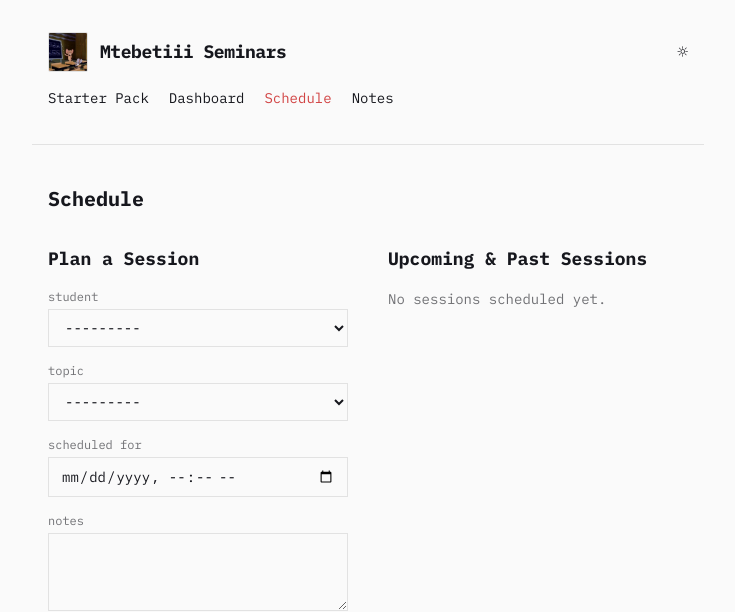
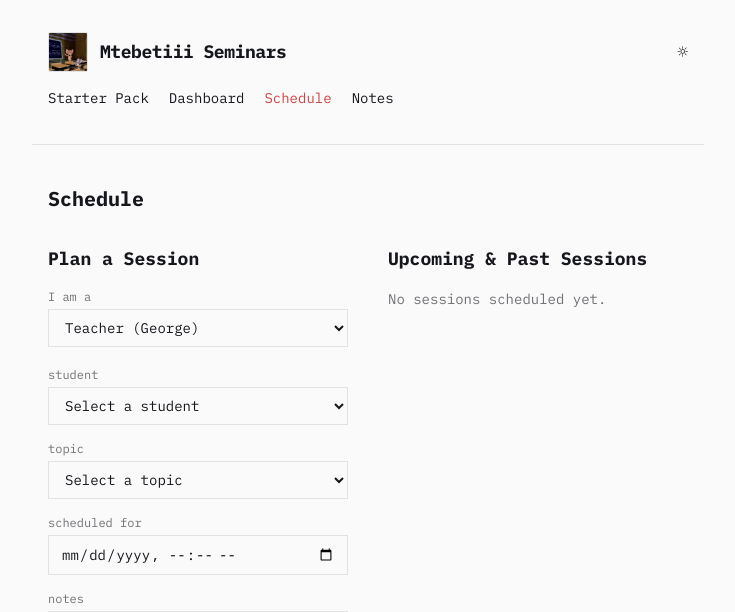
Before and after one commit to GeorgeSichinga/mtebetiii-seminars-planner, a Django app: page /schedule/ in a window 1280 px wide. Shown: the top 612 px of the page, without its empty margins (272-1007 px from the left). Run offline with Django 4.2, Linux system fonts and the light colour scheme; data that the repository does not hold is empty; some libraries are stand-ins or nearby versions.

```diff
--- a/core/forms.py
+++ b/core/forms.py
@@ -39,6 +39,20 @@ class TopicSelectionForm(forms.Form):
 
 
 class SessionForm(forms.ModelForm):
+    student_email = forms.EmailField(
+        required=False,
+        widget=forms.EmailInput(attrs={
+            "class": "w-full border rule bg-transparent px-3 py-2 text-sm focus:outline-none focus:border-[var(--accent)]",
+            "placeholder": "the email you registered with",
+        }),
+    )
+
+    def __init__(self, *args, **kwargs):
+        super().__init__(*args, **kwargs)
+        self.fields["student"].required = False
+        self.fields["student"].empty_label = "Select a student"
+        self.fields["topic"].empty_label = "Select a topic"
+
     class Meta:
         model = Session
         fields = ["student", "topic", "scheduled_for", "notes"]
--- a/core/urls.py
+++ b/core/urls.py
@@ -8,4 +8,5 @@ urlpatterns = [
     path("schedule/", views.schedule, name="schedule"),
     path("notes/", views.notes, name="notes"),
     path("schedule/<int:session_id>/toggle/", views.toggle_session_complete, name="toggle_session_complete"),
+    path("schedule/<int:session_id>/calendar.ics", views.session_ics, name="session_ics"),
 ]
--- a/core/views.py
+++ b/core/views.py
@@ -1,4 +1,8 @@
+from datetime import timedelta
+
 from django.shortcuts import render, redirect, get_object_or_404
+from django.http import HttpResponse
+from django.utils import timezone
 from django.contrib import messages
 from django.db.models import Prefetch
 
@@ -69,8 +73,30 @@ def schedule(request):
 
     if request.method == "POST":
         form = SessionForm(request.POST)
+        role = request.POST.get("role", "teacher")
+
         if form.is_valid():
-            form.save()
+            session = form.save(commit=False)
+
+            if role == "student" and not session.student_id:
+                email = form.cleaned_data.get("student_email", "").strip()
+                try:
+                    session.student = Student.objects.get(email__iexact=email)
+                except Student.DoesNotExist:
+                    messages.error(
+                        request,
+                        "We could not find a student with that email. "
+                        "Register on the Starter Pack page first."
+                    )
+                    context = {"form": form, "sessions": sessions}
+                    return render(request, "core/schedule.html", context)
+
+            if not session.student_id:
+                messages.error(request, "Please select a student, or provide your registered email.")
+                context = {"form": form, "sessions": sessions}
+                return render(request, "core/schedule.html", context)
+
+            session.save()
             messages.success(request, "Session scheduled.")
             return redirect("schedule")
     else:
@@ -81,6 +107,40 @@ def schedule(request):
         "sessions": sessions,
     }
     return render(request, "core/schedule.html", context)
+
+
+def session_ics(request, session_id):
+    """Download a single session as an .ics calendar file."""
+    session = get_object_or_404(Session, id=session_id)
+
+    start = session.scheduled_for
+    end = start + timedelta(hours=1)
+
+    def fmt(dt):
+        return dt.strftime("%Y%m%dT%H%M%S")
+
+    topic_line = f" - {session.topic.title}" if session.topic else ""
+    summary = f"Session with {session.student.name}{topic_line}"
+    description = (session.notes or "").replace("\n", "\\n").replace(",", "\\,")
+
+    ics_content = (
+        "BEGIN:VCALENDAR\r\n"
+        "VERSION:2.0\r\n"
+        "PRODID:-//Mtebetiii Seminars and Talks//EN\r\n"
+        "BEGIN:VEVENT\r\n"
+        f"UID:session-{session.id}@mtebetiii-seminars\r\n"
+        f"DTSTAMP:{fmt(timezone.now())}\r\n"
+        f"DTSTART:{fmt(start)}\r\n"
+        f"DTEND:{fmt(end)}\r\n"
+        f"SUMMARY:{summary}\r\n"
+        f"DESCRIPTION:{description}\r\n"
+        "END:VEVENT\r\n"
+        "END:VCALENDAR\r\n"
+    )
+
+    response = HttpResponse(ics_content, content_type="text/calendar")
+    response["Content-Disposition"] = f'attachment; filename="session-{session.id}.ics"'
+    return response
 
 
 def toggle_session_complete(request, session_id):
--- a/templates/core/schedule.html
+++ b/templates/core/schedule.html
@@ -8,12 +8,30 @@
 <div class="grid md:grid-cols-2 gap-10">
   <div>
     <h2 class="text-lg font-bold mb-4">Plan a Session</h2>
+
+    <div class="mb-5">
+      <label class="block text-xs opacity-60 mb-1">I am a</label>
+      <select id="role-select" onchange="toggleRole()"
+        class="w-full border rule bg-transparent px-3 py-2 text-sm focus:outline-none focus:border-[var(--accent)]">
+        <option value="teacher">Teacher (George)</option>
+        <option value="student">Student</option>
+      </select>
+    </div>
+
     <form method="post" class="space-y-4">
       {% csrf_token %}
-      <div>
+      <input type="hidden" name="role" id="role-hidden" value="teacher">
+
+      <div id="teacher-field">
         <label class="block text-xs opacity-60 mb-1">student</label>
         {{ form.student }}
       </div>
+
+      <div id="student-field" class="hidden">
+        <label class="block text-xs opacity-60 mb-1">your registered email</label>
+        {{ form.student_email }}
+      </div>
+
       <div>
         <label class="block text-xs opacity-60 mb-1">topic</label>
         {{ form.topic }}
@@ -36,7 +54,8 @@
     <h2 class="text-lg font-bold mb-4">Upcoming &amp; Past Sessions</h2>
     <ul class="space-y-4">
       {% for session in sessions %}
-        <li class="flex items-center justify-between border-b rule pb-4">
+        <li class="border-b rule pb-4">
+          <div class="flex items-center justify-between mb-2">
             <div>
               <p class="font-medium">{{ session.student.name }}{% if session.topic %} &mdash; {{ session.topic.title }}{% endif %}</p>
               <p class="opacity-60 text-xs mt-1">{{ session.scheduled_for }}</p>
@@ -47,6 +66,10 @@
                 {% if session.is_completed %}completed{% else %}mark done{% endif %}
               </button>
             </form>
+          </div>
+          <a href="{% url 'session_ics' session.id %}" class="text-xs underline opacity-80 hover:accent">
+            add to calendar (.ics)
+          </a>
         </li>
       {% empty %}
         <li class="opacity-60 text-sm">No sessions scheduled yet.</li>
@@ -54,4 +77,13 @@
     </ul>
   </div>
 </div>
+
+<script>
+  function toggleRole() {
+    const role = document.getElementById('role-select').value;
+    document.getElementById('role-hidden').value = role;
+    document.getElementById('teacher-field').classList.toggle('hidden', role === 'student');
+    document.getElementById('student-field').classList.toggle('hidden', role === 'teacher');
+  }
+</script>
 {% endblock %}
```
Also changed, not shown: 1 other file. Lines whose indentation alone changed are shown as unchanged.
